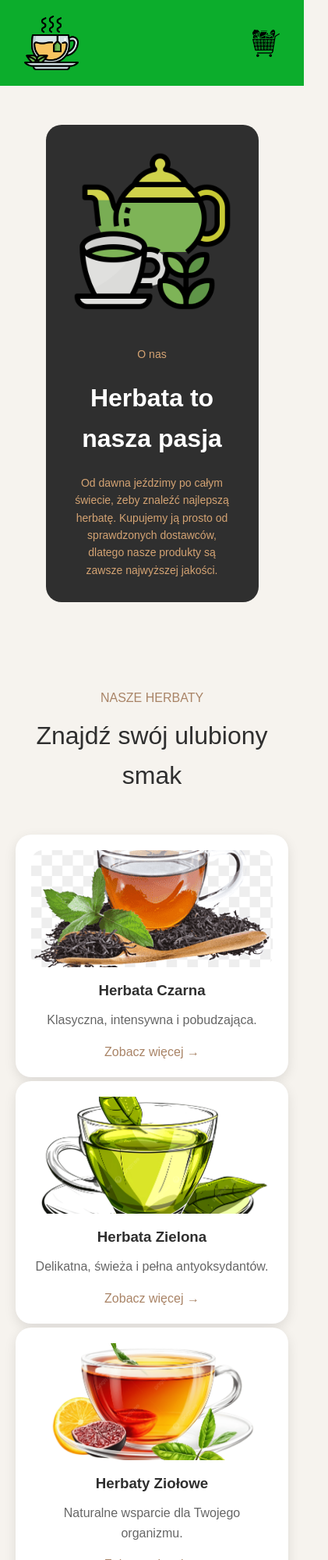
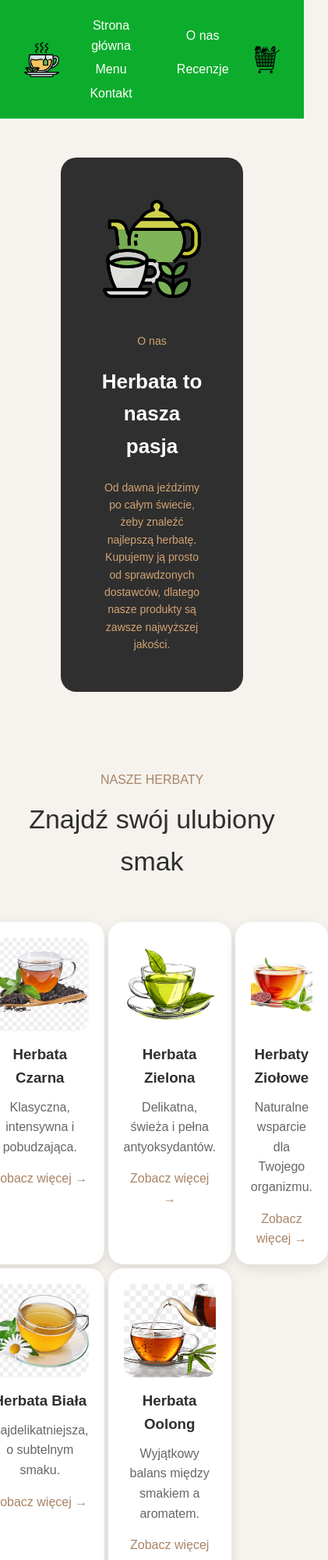
Before and after one commit to Critalik/tea-shop-website, a plain HTML site: page index.html in a window 390 px wide. Shown: the top 2000 px of the page at 78% size, 421 px wide, since content can reach past the window. Drawn offline with Linux system fonts and the light colour scheme.

Commit message:
ukończenie

```diff
--- a/style.css
+++ b/style.css
@@ -94,8 +94,10 @@ header div {
 
 .menu-cards {
     display: grid;
-    grid-template-columns: repeat(auto-fit, minmax(250px, 1fr));
+    grid-template-columns: repeat(5, 1fr);
     gap: 5px;
+    max-width: 1400px;
+    margin: 0 auto;
 }
 
 .menu-card {
@@ -190,32 +192,113 @@ footer {
 .footer-links p:hover {
     color: white;
 }
-
-@media (max-width: 768px) {
-
-    .header-menu {
-        display: none;
+@media (max-width: 1513px) {
+    .menu-cards {
+        grid-template-columns: repeat(3, 1fr);
+    }
+    .menu-card:nth-child(4),
+    .menu-card:nth-child(5) {
+        grid-column: span 1;
     }
 
+    .menu-cards {
+        justify-content: center;
+    }
+}
+@media (max-width: 1024px) {
     .about {
         flex-direction: column;
         text-align: center;
-        padding: 30px;
     }
 
     .about-text h2 {
-        font-size: 32px;
+        font-size: 34px;
     }
 
     .title {
-        font-size: 32px;
-    }
-
-    .section {
-        padding: 60px 20px;
-    }
-
-    footer {
-        padding: 50px 20px;
+        font-size: 34px;
     }
 }
+@media (max-width: 744px) {
+    .header-menu {
+        display: grid;
+        grid-template-columns: repeat(2, 1fr);
+        gap: 10px;
+        text-align: center;
+    }
+    .header-menu p {
+        padding: 0px 25px;
+    }
+    .about {
+        display: flex;
+        align-items: center;
+        margin: 50px 20%;
+        padding: 50px;
+        background: #2f2f2f;
+        border-radius: 20px;
+        color: white;
+    }
+}
+
+@media (max-width: 500px) {
+    header > div {
+        gap: 10px;
+    }
+    .header-menu {
+        display: grid;
+        grid-template-columns: repeat(2, 1fr);
+        gap: 5px;
+        text-align: center;
+    }
+    .header-menu p {
+        padding: 0px 10px;
+    }
+    .logo img {
+        height: 45px;
+    }
+    .about-text h2 {
+        font-size: 26px;
+    }
+    .menu-card img {
+        height: 120px;
+    }
+    .card {
+        padding: 18px;
+    }
+    .footer-grid {
+        grid-template-columns: 1fr;
+        text-align: center;
+    }
+}
+
+@media (max-width: 360px) {
+
+    header > div {
+        gap: 0px;
+    }
+    .header-menu {
+        display: grid;
+        grid-template-columns: repeat(1, 1fr);
+        gap: 0px;
+        text-align: center;
+    }
+    .header-menu p {
+        padding: 0px 0px;
+    }
+    .logo img {
+        height: 25px;
+    }
+    .about-text h2 {
+        font-size: 7px;
+    }
+    .menu-card img {
+        height: 80px;
+    }
+    .card {
+        padding: 12px;
+    }
+    .footer-grid {
+        grid-template-columns: 1fr;
+        text-align: center;
+    }
+}
```
Also changed, not shown: index.html (+0 -1 lines).
